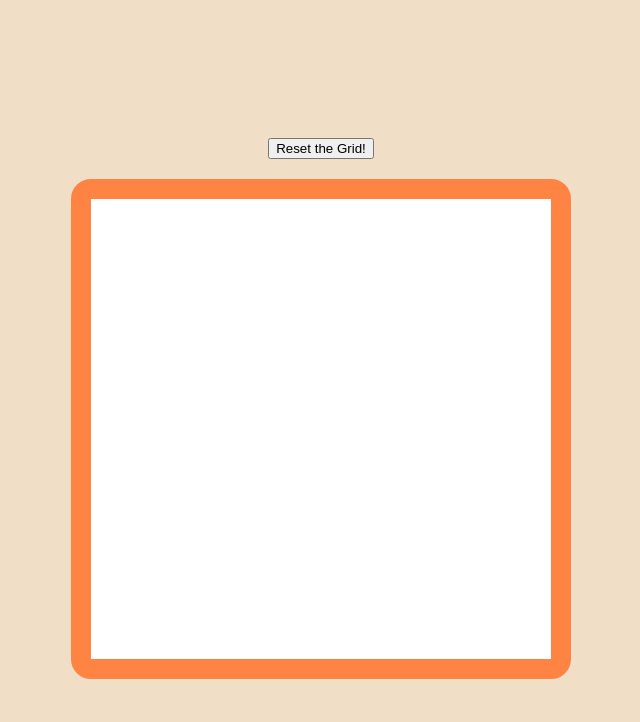
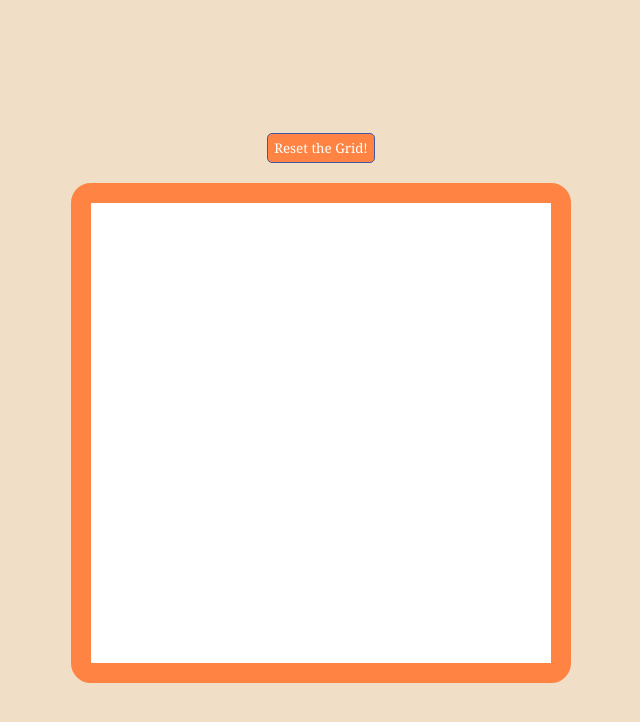
Before and after one commit to SamTHadfield/etch-a-sketch, a plain HTML site: page index.html in a window 1280 px wide. Shown: the whole page, without its empty margins (319-959 px from the left). Drawn offline with Linux system fonts and the light colour scheme.

Commit message:
Add styling to reset-button
Add background-color, color, border-radius, border, height, and
font-family to reset-button.

```diff
--- a/style.css
+++ b/style.css
@@ -33,3 +33,12 @@ body {
 .column {
   flex-grow: 1;
 }
+
+#reset-button {
+  background-color: #ff8343;
+  color: white;
+  border-radius: 5px;
+  border: 1px solid #4158a6;
+  height: 30px;
+  font-family: Georgia, "Times New Roman", Times, serif;
+}
```
